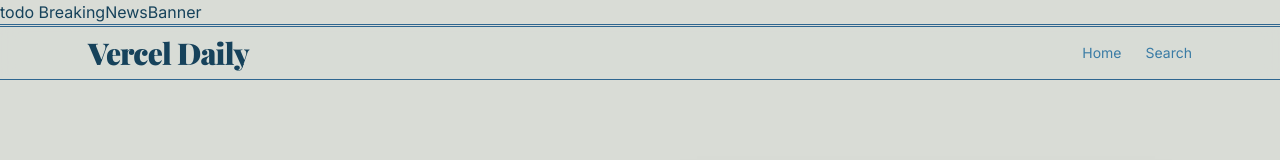
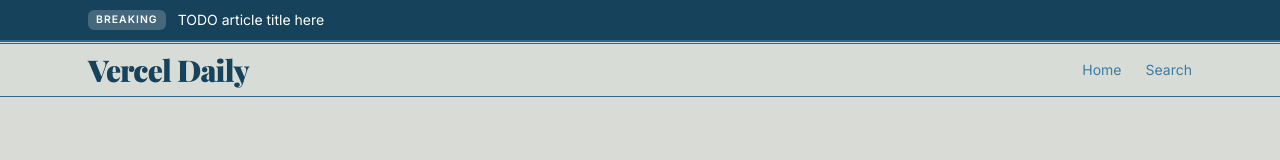
Before and after one commit to Guzzter/nextjs-blog, a Next.js app in the folder apps/blog/: page / in a window 1280 px wide. Shown: the top 160 px of the page. Built offline with nearby package versions, Linux system fonts and the light colour scheme.

Commit message:
Update breaking-news-banner.tsx

```diff
--- a/apps/blog/src/components/navigational/breaking-news-banner.tsx
+++ b/apps/blog/src/components/navigational/breaking-news-banner.tsx
@@ -1,3 +1,15 @@
-export function BreakingNewsBanner() {
-  return <div>todo BreakingNewsBanner</div>;
+export async function BreakingNewsBanner() {
+  return (
+    <div
+      className="bg-[var(--color-breaking)] border-[var(--color-rule)] border-b text-white"
+      id="breaking-news-banner"
+    >
+      <div className="flex gap-3 items-center max-w-6xl mx-auto overflow-hidden px-4 py-2.5 sm:px-6">
+        <span className="bg-white/20 font-black px-2 py-0.5 rounded-sm shrink-0 text-[0.65rem] tracking-widest uppercase">
+          Breaking
+        </span>
+        <p className="font-medium text-sm truncate">TODO article title here</p>
+      </div>
+    </div>
+  );
 }
```
